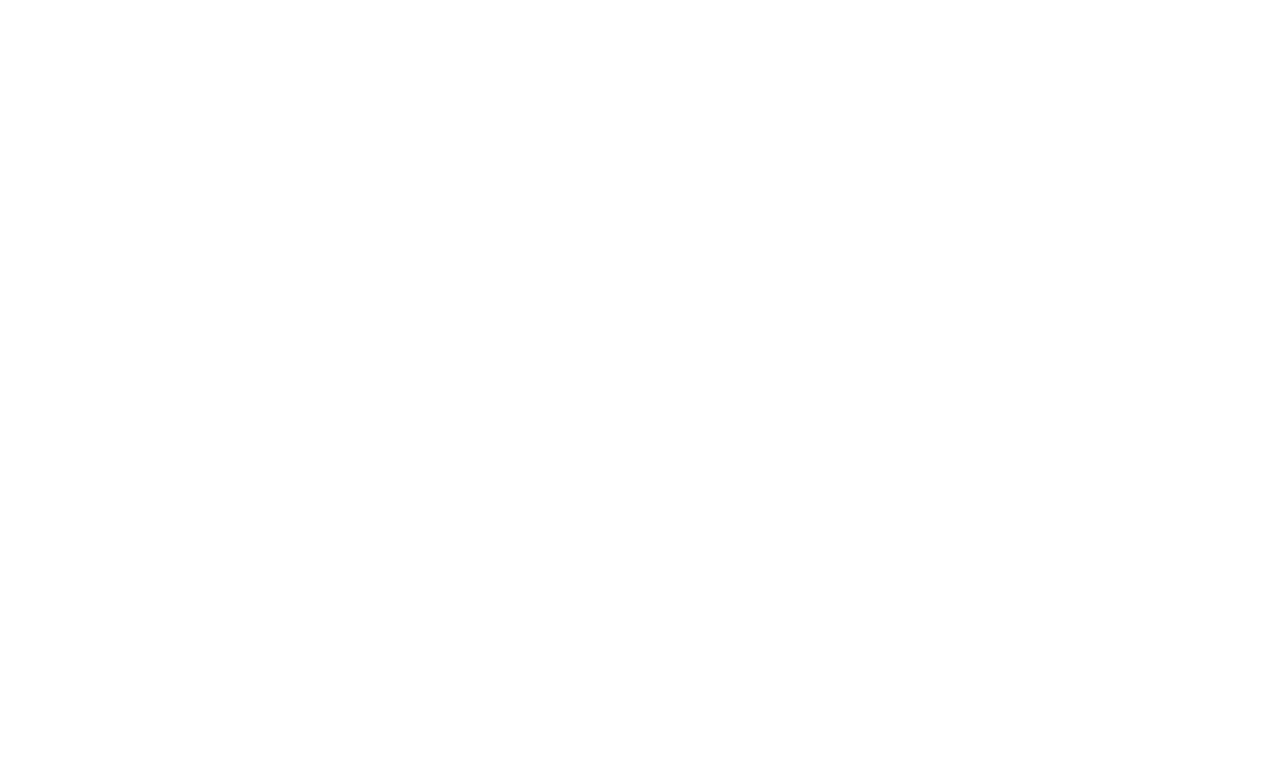
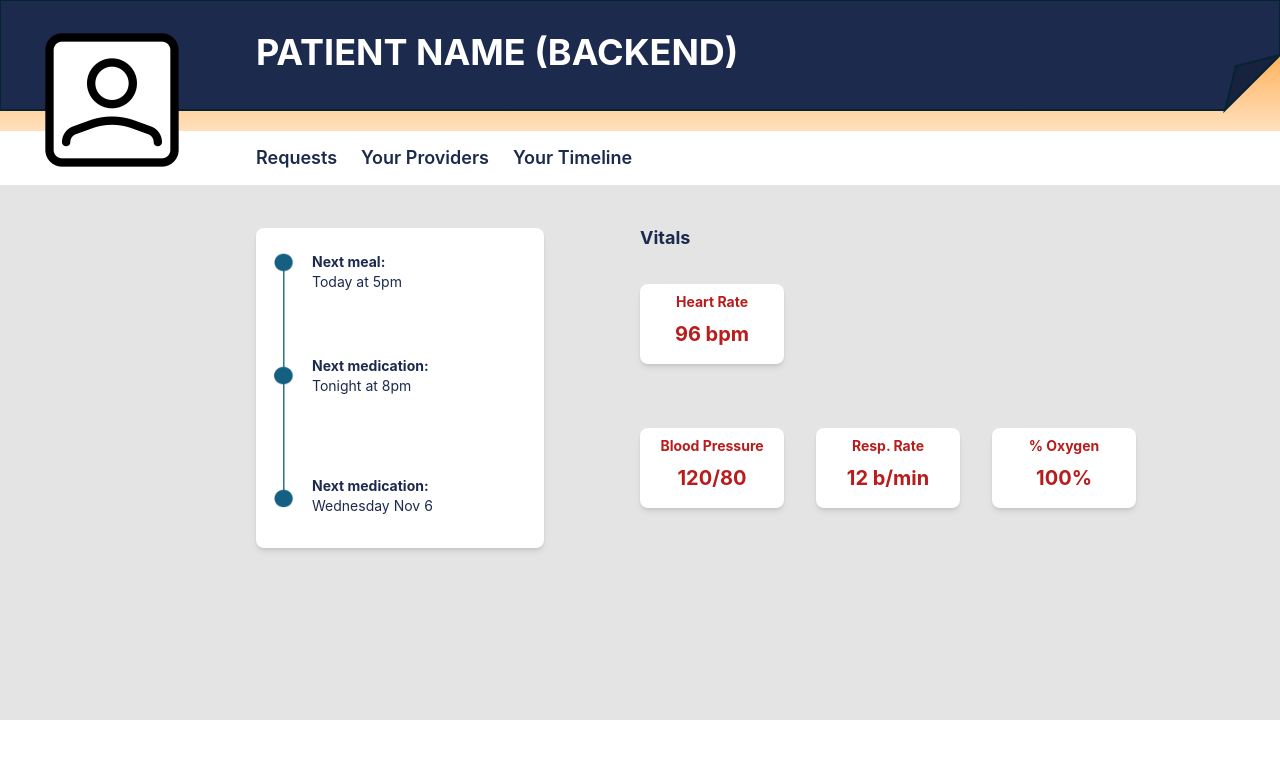
Before and after one commit to vishalkantharaju/calllight, a React (Create React App) app in the folder frontend/: page /patient-info in a window 1280 px wide. Before the commit this address had no page. Shown: the top 758 px of the page. Built offline with nearby package versions, Linux system fonts and the light colour scheme.

Commit message:
vitals done

```diff
--- /dev/null
+++ b/frontend/src/PatientInfo.tsx
@@ -0,0 +1,123 @@
+import { useNavigate } from 'react-router-dom';
+import { useState } from 'react';
+import nurse_background from './assets/nurse_background.svg';
+import timeline from './assets/timeline.png';
+
+function PatientInfo() {
+  const nav = useNavigate();
+
+  return (
+    <div className="relative h-screen w-screen">
+      <div className="relative flex items-center justify-end h-screen">
+
+        {/* Background */}
+        <div className="w-screen h-screen">
+          <img src={nurse_background} alt="Background" />
+        </div>
+
+        {/* Tab */}
+        <div className="absolute top-4 md:top-8 left-36 md:left-64 flex flex-col items-start space-y-6">
+          <span className="text-white text-xl md:text-4xl font-bold">
+            PATIENT NAME (BACKEND)
+          </span>
+          <div className="flex items-center space-x-6">
+            <span className="mt-[3rem] text-xs md:text-lg text-[#1C2A4D] font-semibold">Requests</span>
+            <span className="mt-[3rem] text-xs md:text-lg text-[#1C2A4D] font-semibold">Your Providers</span>
+            <span className="mt-[3rem] text-xs md:text-lg text-[#1C2A4D] font-semibold">Your Timeline</span>
+          </div>
+
+          {/* Main Flex Container */}
+          <div className="flex mt-8 space-x-24">
+
+            {/* Left Column - Requests */}
+            <div className="flex flex-col items-center">
+              <div className="mt-8 w-72 h-80 bg-white shadow-md rounded-lg p-2">
+                <div className="mt-4 flex space-x-2">
+                  <img src={timeline} className="h-64 w-10" />
+                  <div className="flex flex-col">
+                    <p className="text-sm text-[#1C2A4D] font-bold">
+                      Next meal:
+                    </p>
+                    <p className="text-sm text-[#1C2A4D]">
+                      Today at 5pm
+                    </p>
+
+                    <p className="mt-16 text-sm text-[#1C2A4D] font-bold">
+                      Next medication:
+                    </p>
+                    <p className="text-sm text-[#1C2A4D]">
+                      Tonight at 8pm
+                    </p>
+
+                    <p className="mt-20 text-sm text-[#1C2A4D] font-bold">
+                      Next medication:
+                    </p>
+                    <p className="text-sm text-[#1C2A4D]">
+                      Wednesday Nov 6
+                    </p>
+
+                  </div>
+                </div>
+              </div>
+            </div>
+
+            {/* Right Column - Providers */}
+            <div className="flex flex-col mt-2">
+
+              <span className="mt-5 text-[#1C2A4D] md:text-lg font-bold">
+                  Vitals
+              </span>
+
+              {/* Heart Rate */}
+              <div className="flex items-center flex-col mt-8 w-36 h-20 bg-white shadow-md rounded-lg p-2">
+                <p className="text-sm font-bold text-red-700">
+                  Heart Rate
+                </p>
+                <p className="text-xl font-bold mt-2 text-red-700">
+                  96 bpm
+                </p>
+              </div>
+
+              <div className="flex mt-8 space-x-8">
+
+                {/* Blood Pressure */}
+                <div className="flex items-center flex-col mt-8 w-36 h-20 bg-white shadow-md rounded-lg p-2">
+                  <p className="text-sm font-bold text-red-700">
+                    Blood Pressure
+                  </p>
+                  <p className="text-xl font-bold mt-2 text-red-700">
+                    120/80
+                  </p>
+                </div>
+
+                {/* Resp. Rate */}
+                <div className="flex items-center flex-col mt-8 w-36 h-20 bg-white shadow-md rounded-lg p-2">
+                  <p className="text-sm font-bold text-red-700">
+                    Resp. Rate
+                  </p>
+                  <p className="text-xl font-bold mt-2 text-red-700">
+                    12 b/min
+                  </p>
+                </div>
+
+                {/* Ox % */}
+                <div className="flex items-center flex-col mt-8 w-36 h-20 bg-white shadow-md rounded-lg p-2">
+                  <p className="text-sm font-bold text-red-700">
+                    % Oxygen
+                  </p>
+                  <p className="text-xl font-bold mt-2 text-red-700">
+                    100%
+                  </p>
+                </div>
+              </div>
+
+            </div>
+
+          </div>
+        </div>
+      </div>
+    </div>
+  );
+}
+
+export default PatientInfo;
--- a/frontend/src/index.tsx
+++ b/frontend/src/index.tsx
@@ -8,6 +8,7 @@
 import NursePortal from './NursePortal';
 import PatientPortal from './PatientPortal';
 import PatientProviders from './PatientProviders';
+import PatientInfo from './PatientInfo';
 
 ReactDOM.createRoot(document.getElementById('root')!).render(
   <React.StrictMode>
@@ -19,6 +20,7 @@
           <Route path="/nurse" Component={NursePortal} />
           <Route path="/patient" Component={PatientPortal} />
           <Route path="/patient-providers" Component={PatientProviders} />
+          <Route path="/patient-info" Component={PatientInfo} />
         </Routes>
     </Router>
   </React.StrictMode>,
```
Also changed, not shown: frontend/src/assets/timeline.png (added).
